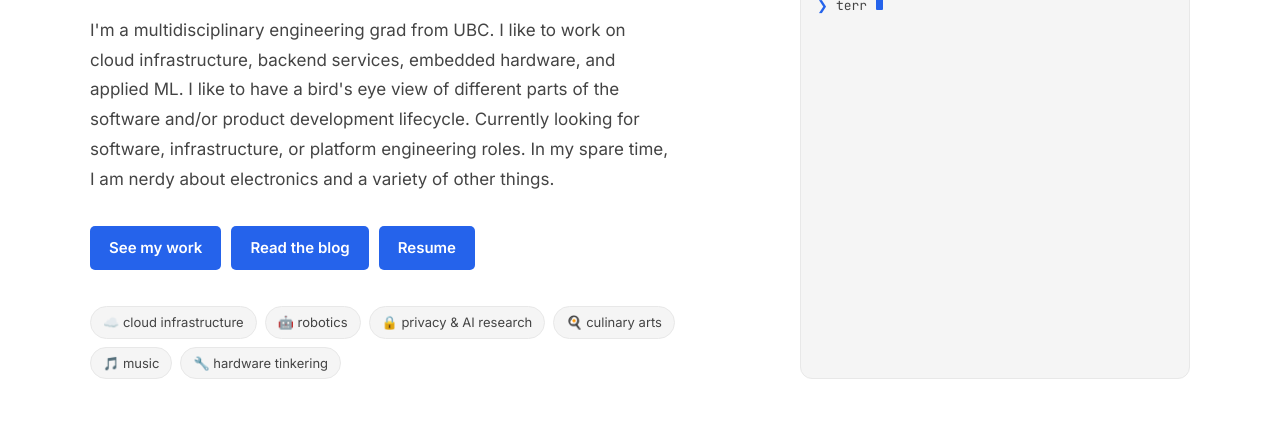
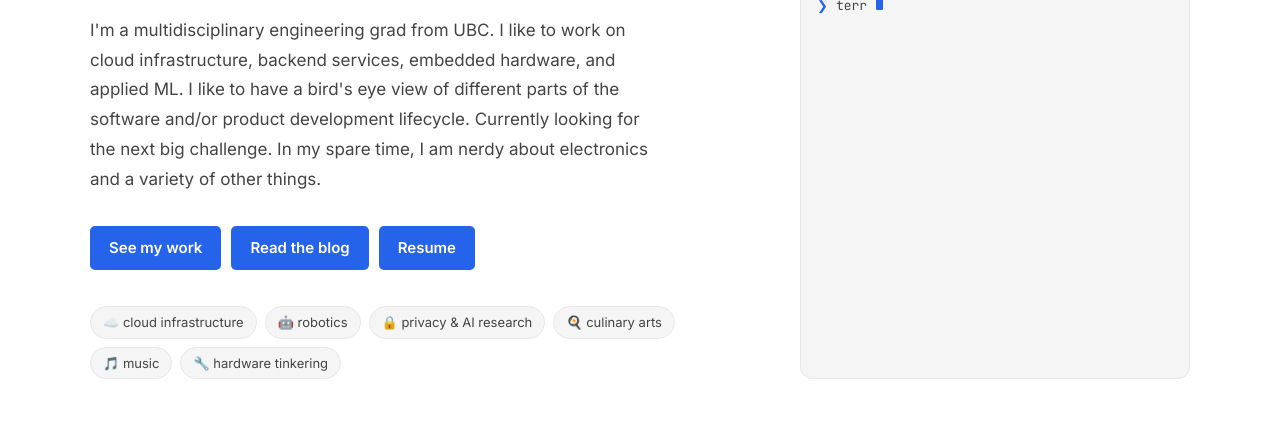
Before and after one commit to elhaniqbal/elhaniqbal.com, an Astro site: page / in a window 1280 px wide. Shown: the part 379-800 px from the top of the page. Built offline with nearby package versions, Linux system fonts and the light colour scheme; Astro itself is replaced by a stand-in of ours.

Commit message:
Update intro in index.astro

```diff
--- a/src/pages/index.astro
+++ b/src/pages/index.astro
@@ -27,7 +27,7 @@ const recentPosts = (await getCollection('blog'))
         <p class="hero-desc">
           I'm a multidisciplinary engineering grad from UBC. I like to work on cloud infrastructure, backend services,
           embedded hardware, and applied ML. I like to have a bird's eye view of different parts of the software and/or product development lifecycle.
-          Currently looking for software, infrastructure, or platform engineering roles. In my spare time, I am nerdy about electronics and a variety of other things.
+          Currently looking for the next big challenge. In my spare time, I am nerdy about electronics and a variety of other things.
         </p>
         <div class="hero-actions">
           <a class="btn btn-primary" href="/projects">See my work</a>
```
